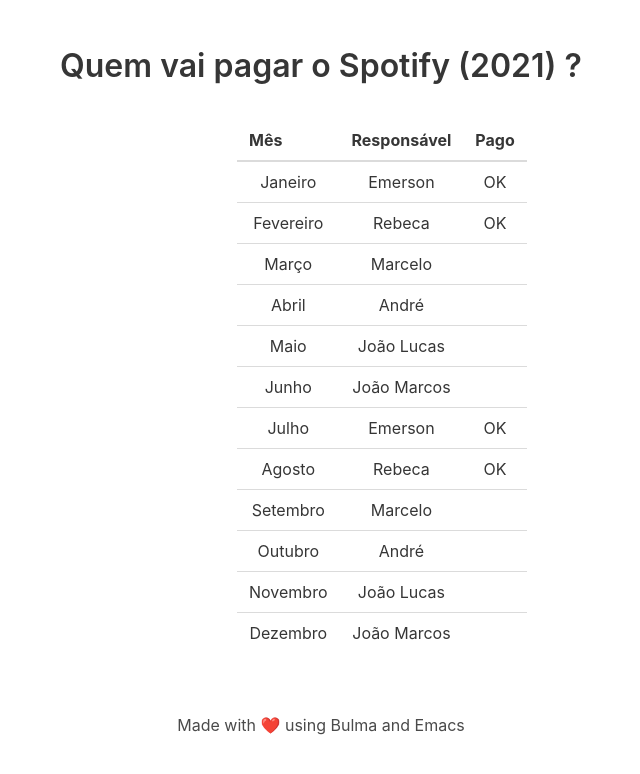
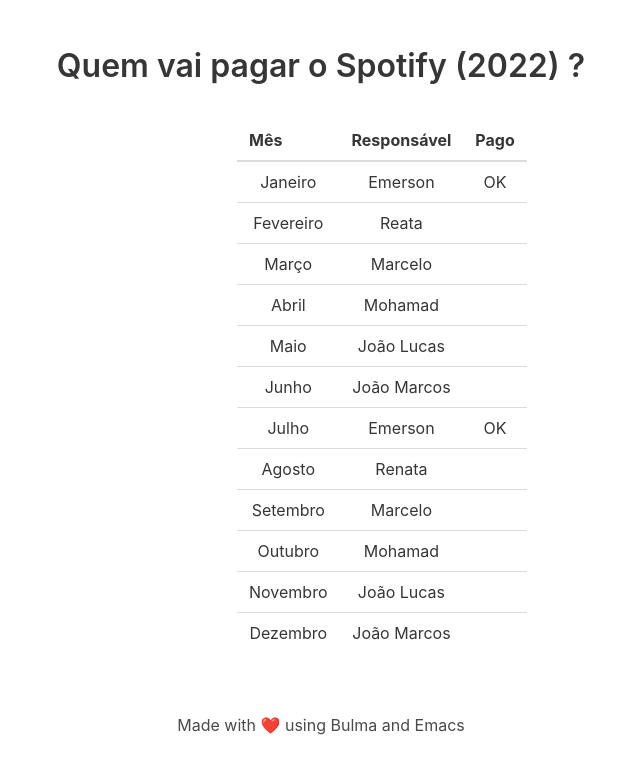
Before and after one commit to Trunkol/Trunkol.github.io, a plain HTML site: page spotify.html in a window 1280 px wide. Shown: the whole page, without its empty margins (319-959 px from the left). Drawn offline with nearby package versions, Linux system fonts and the light colour scheme.

Commit message:
Update spotify.html

```diff
--- a/spotify.html
+++ b/spotify.html
@@ -14,7 +14,7 @@
     <div class="hero-body">
       <div class="container has-text-centered">
         <h1 class="title">
-        	Quem vai pagar o Spotify (2021) ?
+        	Quem vai pagar o Spotify (2022) ?
         </h1>
         <div class="container column is-2">
         	<table class="table">
@@ -31,8 +31,8 @@
         			</tr>
         			<tr>
         				<td>Fevereiro</td>
-        				<td>Rebeca</td>
-                        <td>OK</td>
+        				<td>Reata</td>
+                <td></td>
         			</tr>
         			<tr>
         				<td>Março</td>
@@ -41,7 +41,7 @@
         			</tr>
         			<tr>
         				<td>Abril</td>
-        				<td>André</td>
+        				<td>Mohamad</td>
                 <td></td>
         			</tr>
         			<tr>
@@ -61,8 +61,8 @@
         			</tr>
         			<tr>
         				<td>Agosto</td>
-        				<td>Rebeca</td>
-                        <td>OK</td>
+        				<td>Renata</td>
+                <td></td>
         			</tr>
         			<tr>
         				<td>Setembro</td>
@@ -71,7 +71,7 @@
         			</tr>
         			<tr>
         				<td>Outubro</td>
-        				<td>André</td>
+        				<td>Mohamad</td>
                 <td></td>
         			</tr>
         			<tr>
@@ -87,8 +87,6 @@
         		</tbody>
         	</table>
        	</div>
-
-
    </div>
  </div>
 
```
Lines whose indentation alone changed are shown as unchanged.
